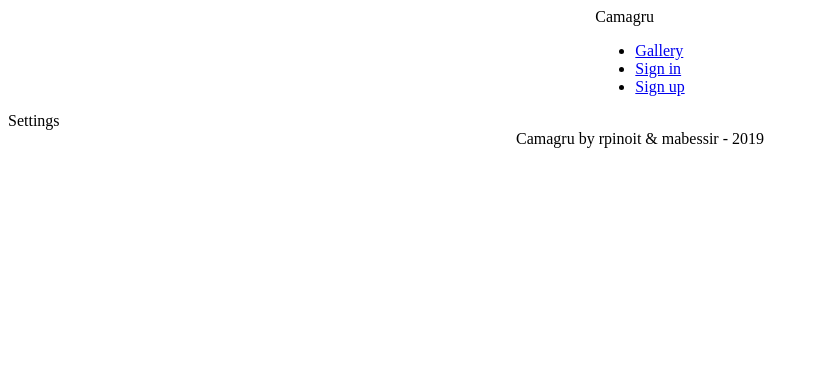
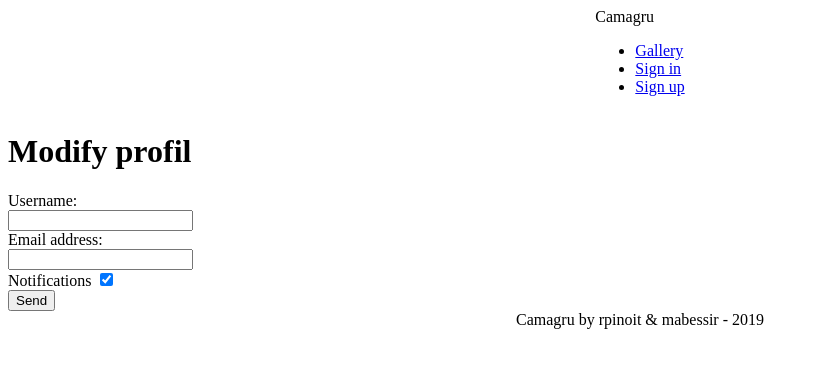
Before and after one commit to Remsko/Camagru, a PHP site: template views/viewSettings.php in a window 1280 px wide. Shown: the top 372 px of the page, without its empty margins (0-819 px from the left). Run offline with PHP 8.4, Linux system fonts and the light colour scheme; the template is opened without the code that fills it: most values are stand-ins (such as "Sample title", 1, 10 or a date in 2020); data that the repository does not hold is empty.

Commit message:
settings form

```diff
--- a/config/database.php
+++ b/config/database.php
@@ -2,5 +2,5 @@
     $DB_DSN = "mysql:host=127.0.0.1";
     $DB_NAME = "dbname=CAMAGRU";
     $DB_USER = "root";
-    $DB_PASSWORD = "dbroot";
+    $DB_PASSWORD = "";
 ?>
--- a/views/viewSettings.php
+++ b/views/viewSettings.php
@@ -1 +1,16 @@
-Settings
+<?php $this->_title = 'Settings'; ?>
+<h1>Modify profil</h1>
+
+<form method="post" action="">
+    <span>Username: </span><br />
+    <input type="text" name="username" value="<?= $user->getUsername() ?>" /><br />
+
+    <span>Email address: </span><br />
+    <input type="text" name="mail" value="<?= $user->getMail() ?>"/><br />
+
+    <span>Notifications</span>
+    <input type='checkbox' name='notifications' checked='checked' />
+    <br />
+
+    <input type='submit' name='updateUser' value='Send' />
+</form>
```
Also changed, not shown: controllers/ControllerUser.class.php (+8 -1 lines).
